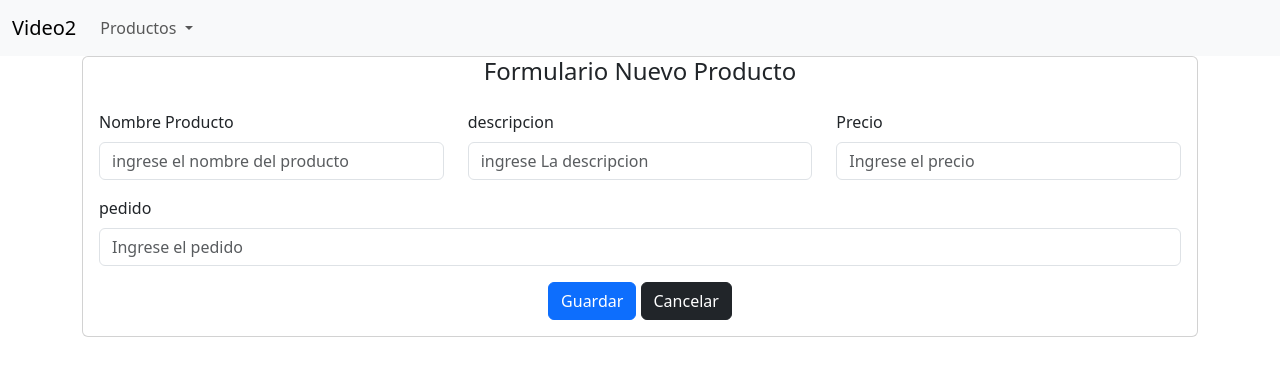
After one commit to AJ-leon95/video2, a CodeIgniter app: page /video2/index.php/productos/nuevo in a window 1280 px wide. The commit adds this page. Shown: the top 376 px of the page. Run offline with CodeIgniter, Linux system fonts and the light colour scheme.

Commit message:
insercion de datos tabla producto y visualisacion

```diff
--- a/application/config/autoload.php
+++ b/application/config/autoload.php
@@ -58,7 +58,7 @@ $autoload['packages'] = array();
 |
 |	$autoload['libraries'] = array('user_agent' => 'ua');
 */
-$autoload['libraries'] = array();
+$autoload['libraries'] = array('database');
 
 /*
 | -------------------------------------------------------------------
--- a/application/config/database.php
+++ b/application/config/database.php
@@ -76,9 +76,9 @@ $query_builder = TRUE;
 $db['default'] = array(
 	'dsn'	=> '',
 	'hostname' => 'localhost',
-	'username' => '',
+	'username' => 'root',
 	'password' => '',
-	'database' => '',
+	'database' => 'video',
 	'dbdriver' => 'mysqli',
 	'dbprefix' => '',
 	'pconnect' => FALSE,
--- /dev/null
+++ b/application/controllers/Productos.php
@@ -0,0 +1,42 @@
+<?php
+
+class Productos extends CI_Controller{
+
+    function __construct(){
+        parent::__construct();
+        $this->load->model("Producto");
+
+    }
+
+    public function index(){
+        $data['producto'] = $this->Producto->obtenerPro();
+        $this->load->view('header');
+        $this->load->view('productos/index',$data);
+        $this->load->view('footer');
+
+    }
+    public function nuevo(){
+        $this->load->view('header');
+        $this->load->view('productos/nuevo');
+        $this->load->view('footer');
+
+    }
+    public function guardarPro(){
+        $listaPro = array(
+            "nom_co"=> $this->input->post('nom_co'),
+            "descripcion_co"=> $this->input->post('descripcion_co'),
+            "pedido_co"=> $this->input->post('pedido_co'),
+            "precio_co"=> $this->input->post('precio_co'),
+        );
+        if ($this->Producto->insertarPro($listaPro)){
+            redirect("/Productos/index");
+        }else{
+            echo "Hay un error";
+        }
+    }
+
+}
+
+
+
+?>
--- /dev/null
+++ b/application/models/Producto.php
@@ -0,0 +1,23 @@
+<?php
+class Producto extends CI_Model{
+
+    function __construct(){
+        parent::__construct();
+    }
+
+    public function insertarPro($listaPro){
+        return $this->db->insert("cosas",$listaPro);
+    }
+    function obtenerPro(){
+        $listaProductos =$this->db->get("cosas");
+        if ($listaProductos->num_rows()>0){
+           return $listaProductos->result();
+        }else{
+            return false;
+        }
+
+    }
+}
+
+
+?>
--- /dev/null
+++ b/application/views/footer.php
@@ -0,0 +1,2 @@
+</body>
+</html>
--- /dev/null
+++ b/application/views/header.php
@@ -0,0 +1,44 @@
+<!DOCTYPE html>
+<html lang="es">
+
+<head>
+    <meta charset="UTF-8">
+    <meta http-equiv="X-UA-Compatible" content="IE=edge">
+    <meta name="viewport" content="width=device-width, initial-scale=1.0">
+    <title>Video2</title>
+
+    <!-- Jquery -->
+    <script src="https://code.jquery.com/jquery-3.7.0.min.js" integrity="sha256-2Pmvv0kuTBOenSvLm6bvfBSSHrUJ+3A7x6P5Ebd07/g=" crossorigin="anonymous"></script>
+    <!-- CSS BS5 -->
+    <link href="https://cdn.jsdelivr.net/npm/bootstrap@5.3.0-alpha3/dist/css/bootstrap.min.css" rel="stylesheet" integrity="sha384-KK94CHFLLe+nY2dmCWGMq91rCGa5gtU4mk92HdvYe+M/SXH301p5ILy+dN9+nJOZ" crossorigin="anonymous">
+    <!-- Js BS5 -->
+    <script src="https://cdn.jsdelivr.net/npm/bootstrap@5.3.0-alpha3/dist/js/bootstrap.bundle.min.js" integrity="sha384-ENjdO4Dr2bkBIFxQpeoTz1HIcje39Wm4jDKdf19U8gI4ddQ3GYNS7NTKfAdVQSZe" crossorigin="anonymous"></script>
+
+</head>
+
+<body>
+    <nav class="navbar navbar-expand-lg bg-body-tertiary">
+        <div class="container-fluid">
+            <a class="navbar-brand" href="<?php echo site_url("/Welcome/index") ?>">Video2</a>
+
+            <div class="collapse navbar-collapse" id="navbarSupportedContent">
+                <ul class="navbar-nav me-auto mb-2 mb-lg-0">
+
+
+                    <li class="nav-item dropdown">
+                        <a class="nav-link dropdown-toggle" href="#" role="button" data-bs-toggle="dropdown" aria-expanded="false">
+                            Productos
+                        </a>
+                        <ul class="dropdown-menu">
+                            <li><a class="dropdown-item" href="<?php echo site_url("/Productos/index") ?>">Listado</a></li>
+                            <hr class="dropdown-divider">
+                            <li><a class="dropdown-item" href="<?php echo site_url("/Productos/nuevo") ?>">Nuevo Producto</a></li>
+
+                        </ul>
+                    </li>
+
+                </ul>
+
+            </div>
+        </div>
+    </nav>
--- /dev/null
+++ b/application/views/productos/nuevo.php
@@ -0,0 +1,47 @@
+<div class="container">
+    <div class="card">
+        <center>
+            <h4>Formulario Nuevo Producto</h4>
+        </center>
+        <div class="card-body">
+            <form action="<?php echo site_url("/Productos/guardarPro") ?>" method="post">
+
+                <div class="row">
+                    <div class="col-4">
+                        <div class="mb-3">
+                            <label for="nom_co" class="form-label">Nombre Producto</label>
+                            <input type="text" class="form-control" name="nom_co" id="nom_co" aria-describedby="helpId" placeholder="ingrese el nombre del producto">
+                        </div>
+                    </div>
+                    <div class="col-4">
+                        <div class="mb-3">
+                            <label for="descripcion_co" class="form-label">descripcion</label>
+                            <input type="text" class="form-control" name="descripcion_co" id="descripcion_co" aria-describedby="helpId" placeholder="ingrese La descripcion">
+                        </div>
+                    </div>
+                    <div class="col-4">
+                        <div class="mb-3">
+                          <label for="precio_co" class="form-label">Precio</label>
+                          <input type="number"
+                            class="form-control" name="precio_co" id="precio_co" aria-describedby="helpId" placeholder="Ingrese el precio">
+                        </div>
+                    </div>
+                </div>
+                <div class="row">
+                    <div class="col-12">
+                        <div class="mb-3">
+                            <label for="pedido_co" class="form-label">pedido </label>
+                            <input type="text" class="form-control" name="pedido_co" id="pedido_co" aria-describedby="helpId" placeholder="Ingrese el pedido">
+                        </div>
+                    </div>
+                </div>
+                <center>
+
+                    <button type="submit" class="btn btn-primary">Guardar</button>
+                    <a name="" id="" class="btn btn-dark" href="<?php echo site_url("/Productos/index") ?>" role="button">Cancelar</a>
+                </center>
+            </form>
+        </div>
+    </div>
+</div>
+</div>
```
Also changed, not shown: application/controllers/Welcome.php (+3 -15 lines), application/views/productos/index.php (added, +36 -0 lines), application/views/welcome_message.php (+46 -89 lines).
